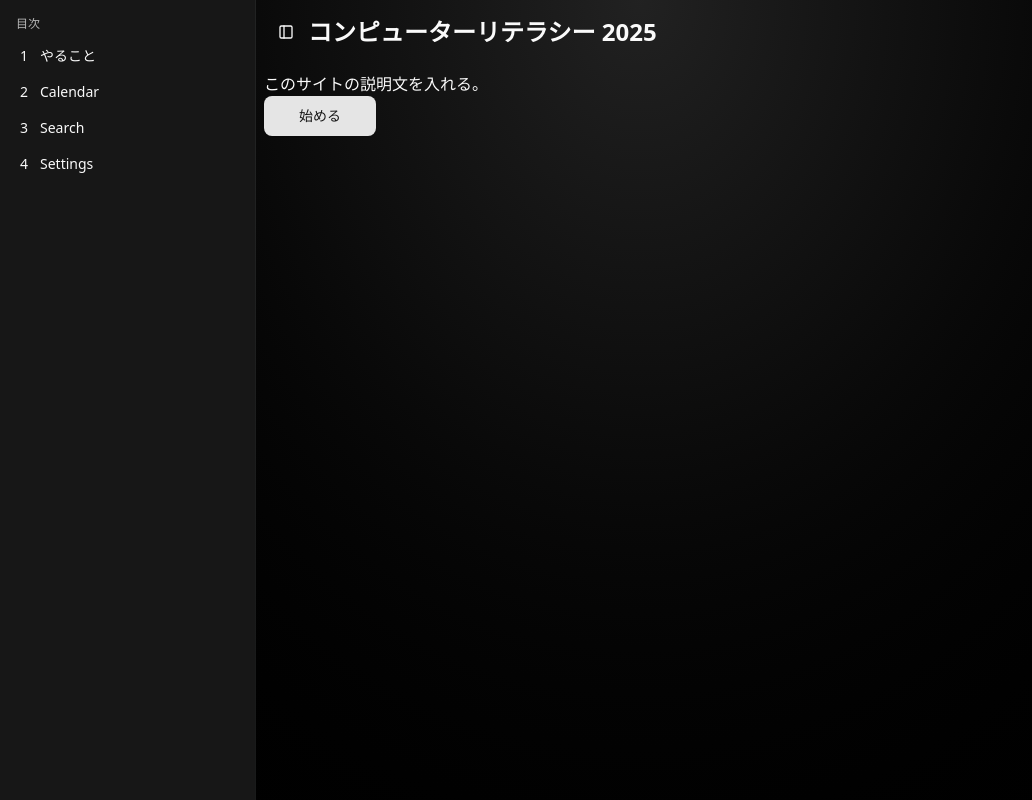
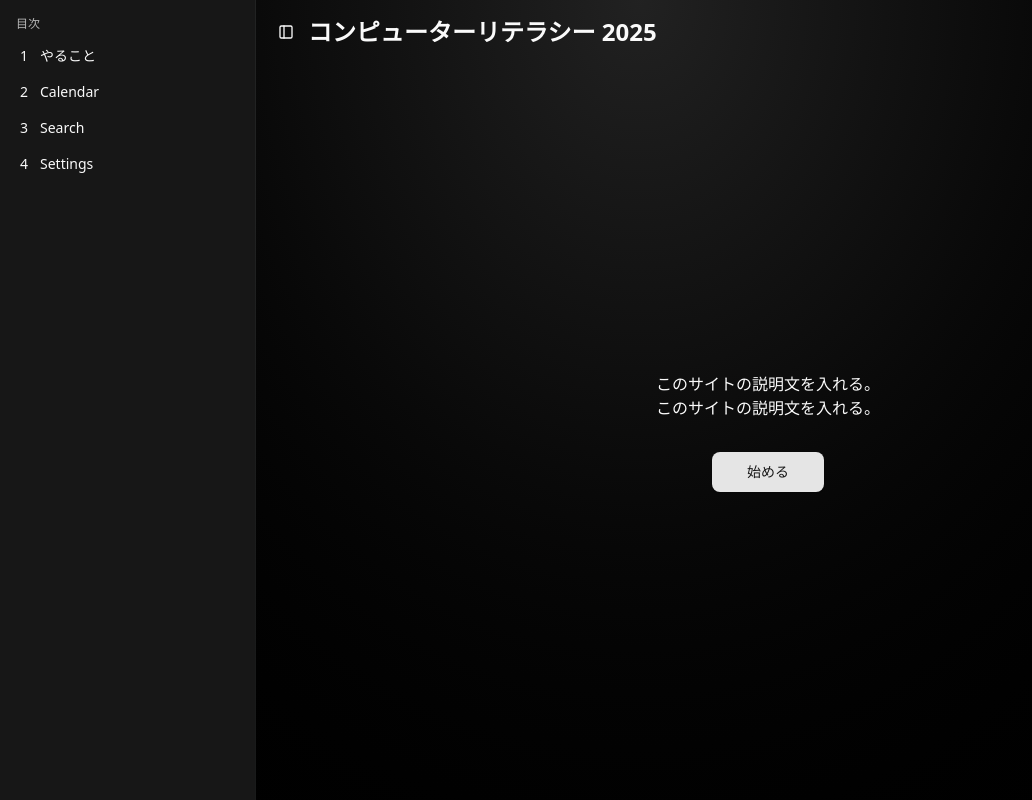
Before and after one commit to zundemy/root, a Next.js app: page / in a window 1280 px wide. Shown: the whole page, without its empty margins (0-1032 px from the left). Built offline with nearby package versions, Linux system fonts and the light colour scheme.

Commit message:
レイアウト調整

```diff
--- a/src/app/page.tsx
+++ b/src/app/page.tsx
@@ -2,8 +2,9 @@ import { Button } from "@/components/ui/button";
 
 export default function Home() {
 	return (
-		<div>
+		<div className="flex h-full flex-col items-center justify-center space-y-8">
 			<div>
+				<p>このサイトの説明文を入れる。</p>
 				<p>このサイトの説明文を入れる。</p>
 			</div>
 			<Button size="lg" className="w-28">
```
